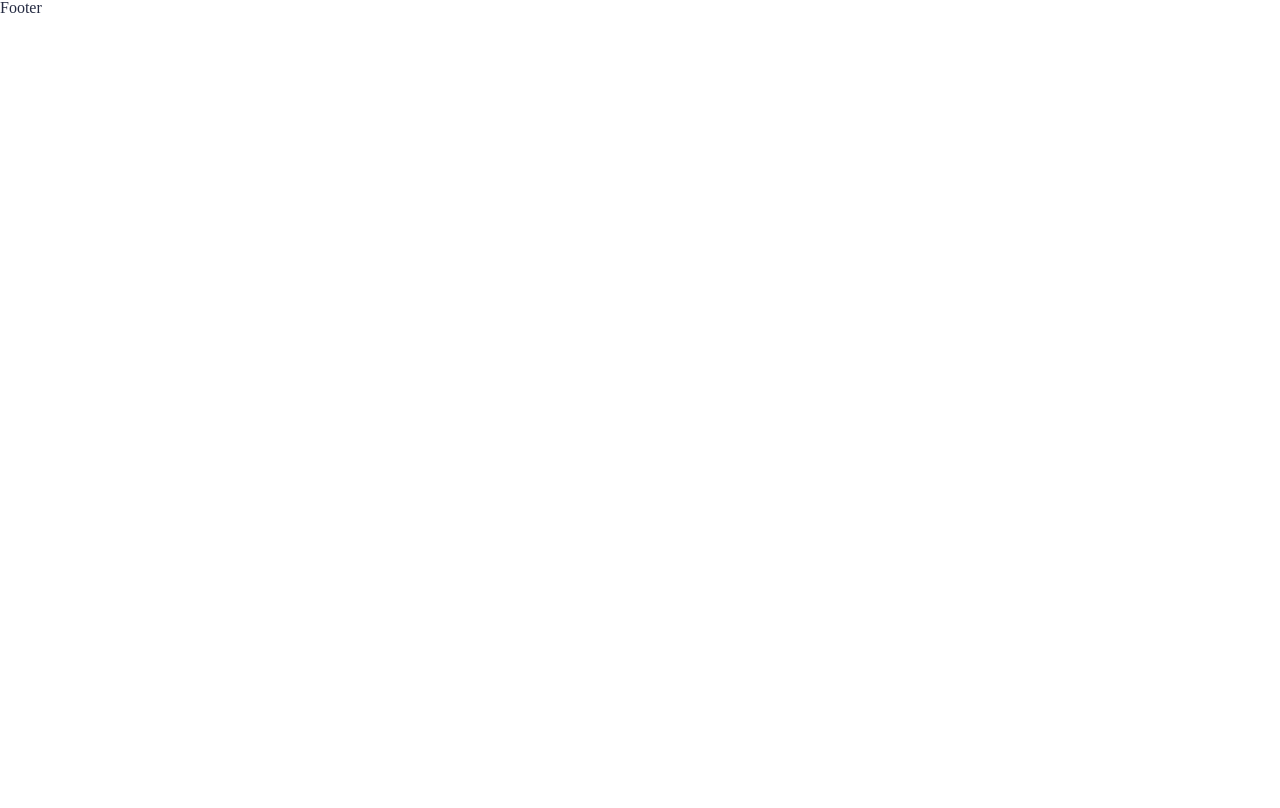
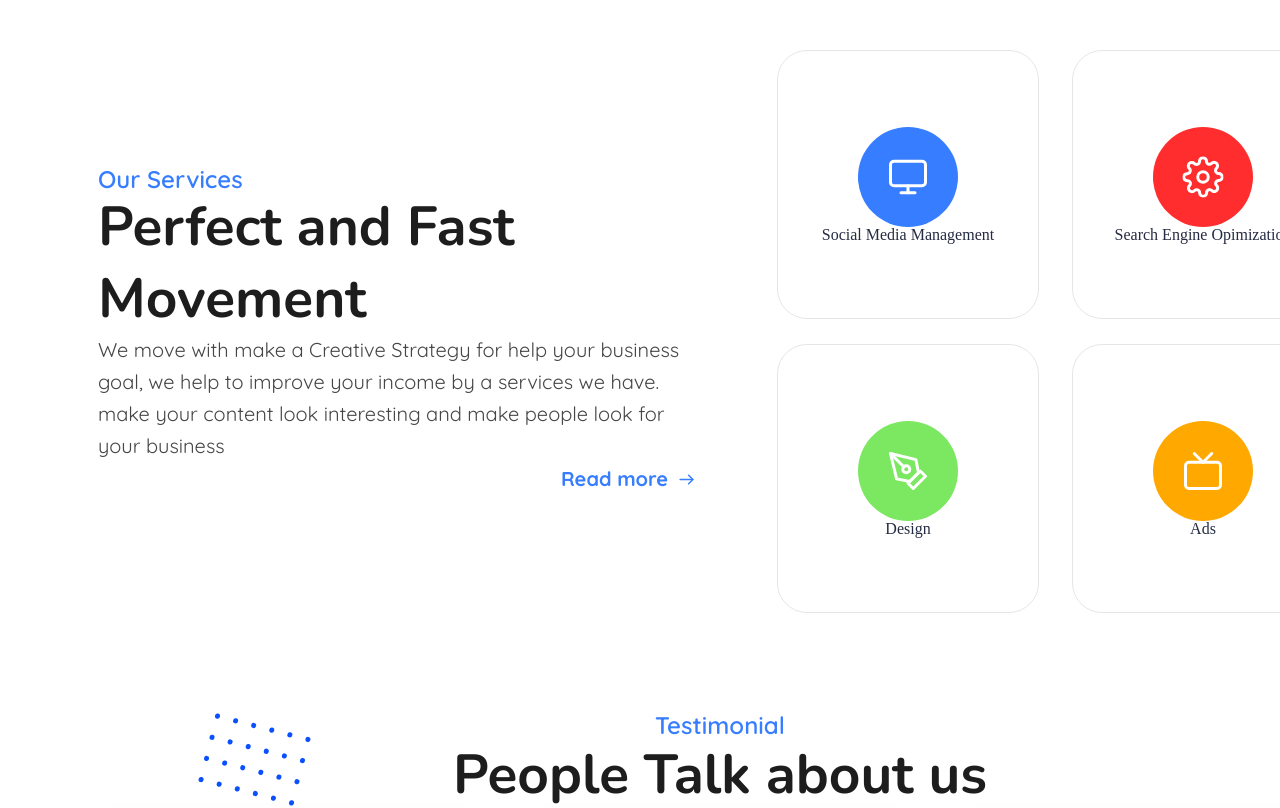
Before and after one commit to bakytbekov1ch/Copper-Pro, a React (Vite) app: page / in a window 1280 px wide. Shown: the part 580-1388 px from the top of the page. Before the commit the page ends 800 px from the top, so only its background shows below. Built offline with nearby package versions, Linux system fonts and the light colour scheme.

Commit message:
change home page

```diff
--- a/src/Block/Home.jsx
+++ b/src/Block/Home.jsx
@@ -1,12 +1,16 @@
-import React from "react";
-import About from "../components/About/About";
+import React from 'react'
+import Testimonial from '../components/Testimonial/Testimonial'
+import Service from "../components/Service/Service"
+import About from "../components/About/About"
 
 function Home() {
   return (
     <div>
-      <About />
+      <About/>
+      <Service/>
+      <Testimonial/>
     </div>
-  );
+  )
 }
 
-export default Home;
+export default Home
```
